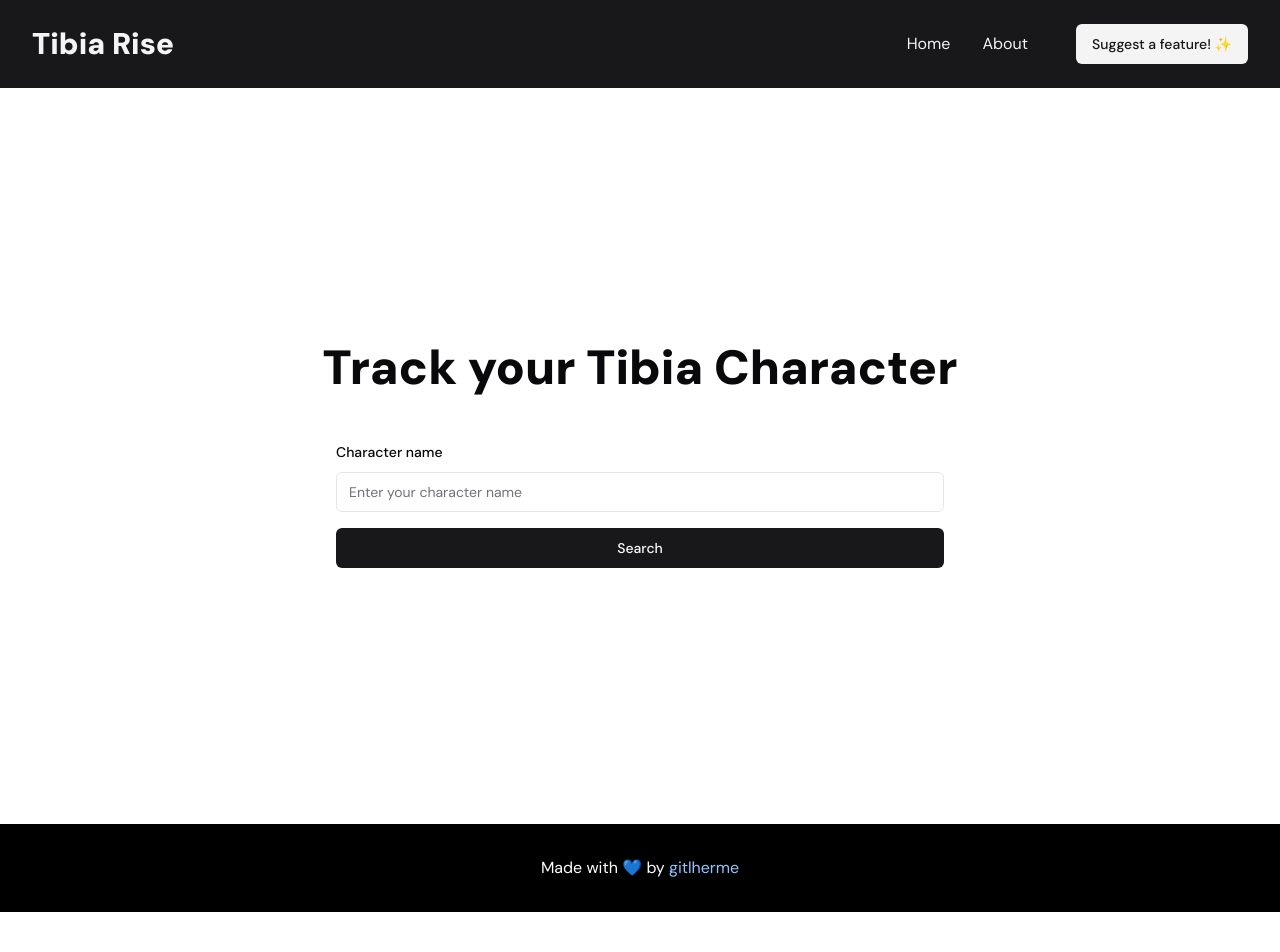
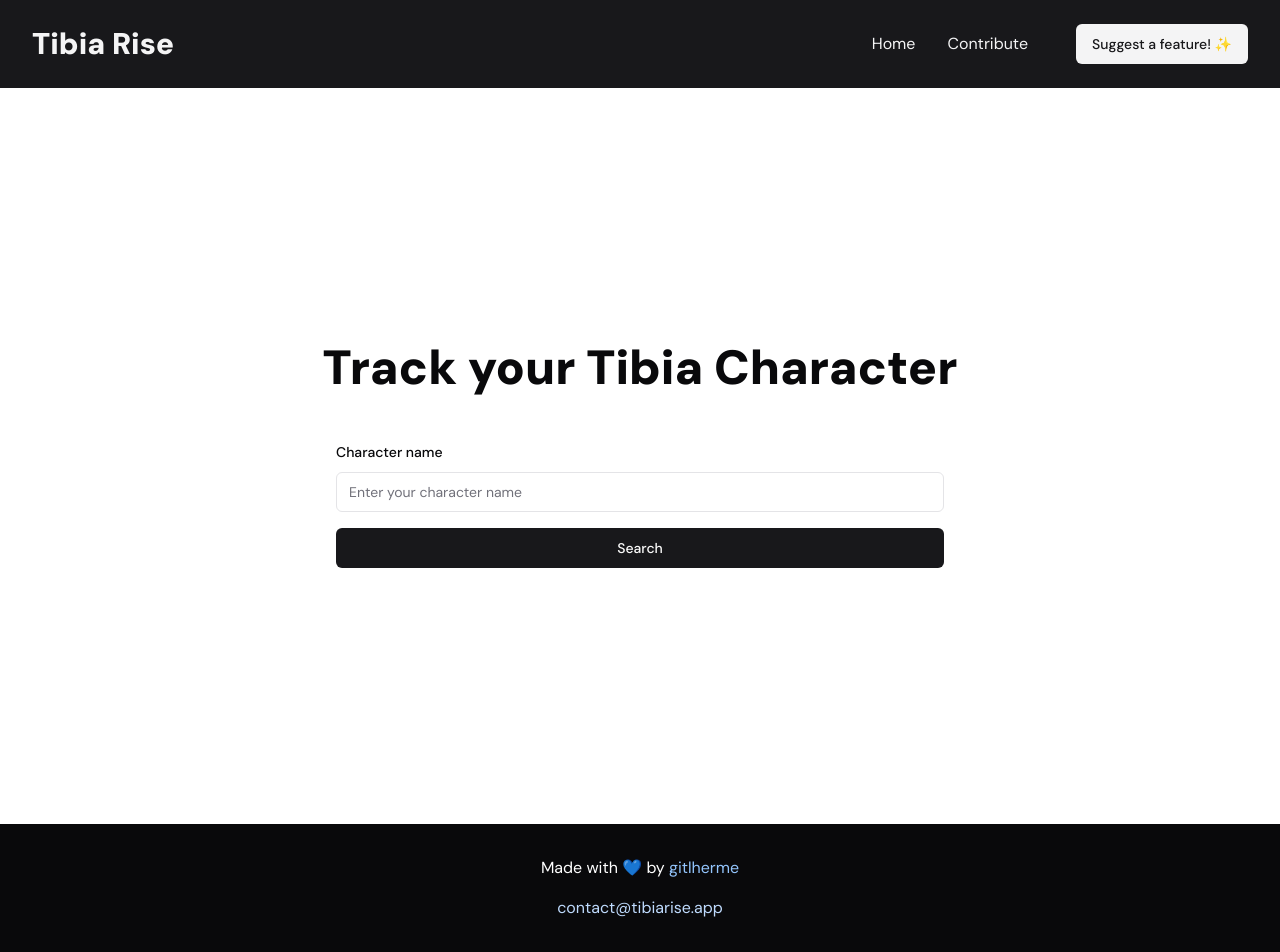
Before and after one commit to gitlherme/tibiarise, a Next.js app: page / in a window 1280 px wide. Before the commit the page ends 912 px from the top, so only its background shows below. Built offline with nearby package versions, Linux system fonts and the light colour scheme; no server answers.

Commit message:
feat: create contribute page and adjust header

```diff
--- /dev/null
+++ b/src/app/contribute/page.tsx
@@ -0,0 +1,42 @@
+import Link from "next/link";
+
+export default function About() {
+  return (
+    <div className="text-center flex flex-col gap-8">
+      <h1 className="font-black text-3xl text-blue-500">
+        Contribute to Tibia Rise
+      </h1>
+      <div className="flex flex-col gap-4">
+        <p>
+          Want to contribute to the continued development of TibiaRise? Donate
+          some Tibia Coins to{" "}
+          <Link
+            className="font-bold text-blue-500 hover:text-blue-700"
+            href="/character/Vieirito Hardmode"
+            target="_blank"
+          >
+            Vieirito Hardmode
+          </Link>
+          .
+        </p>
+        <p>
+          Please also send me a letter in game, I really appreciate all support
+          and will be happy to read about your feedbacks and thougts about the
+          product.
+        </p>
+        <p>
+          Do you want to request a new feature? Just{" "}
+          <Link
+            data-canny-link
+            href="https://tibia-rise.canny.io/feature-requests"
+            target="_blank"
+            className="font-bold text-blue-500 hover:text-blue-700"
+          >
+            click here
+          </Link>
+          .
+        </p>
+      </div>
+    </div>
+  );
+}
--- a/src/components/footer/footer.tsx
+++ b/src/components/footer/footer.tsx
@@ -1,8 +1,8 @@
 import Link from "next/link";
 
 export const Footer = () => (
-  <footer className="py-8 flex items-center justify-center bg-black text-white mt-12">
-    <span>
+  <footer className="py-8 flex gap-4 flex-col items-center justify-center bg-foreground text-white mt-12">
+    <span className="block">
       Made with 💙 by{" "}
       <Link
         href="https://github.com/gitlherme"
@@ -12,5 +12,14 @@
         gitlherme
       </Link>
     </span>
+
+    <span className="block">
+      <Link
+        className="text-blue-200 hover:text-blue-600"
+        href="mailto:contact@tibiarise.app"
+      >
+        contact@tibiarise.app
+      </Link>
+    </span>
   </footer>
 );
--- a/src/components/header/header.tsx
+++ b/src/components/header/header.tsx
@@ -16,8 +16,8 @@
             </Link>
           </li>
           <li>
-            <Link href="/about" className="hover:text-blue-300">
-              About
+            <Link href="/contribute" className="hover:text-blue-300">
+              Contribute
             </Link>
           </li>
         </ul>
```
